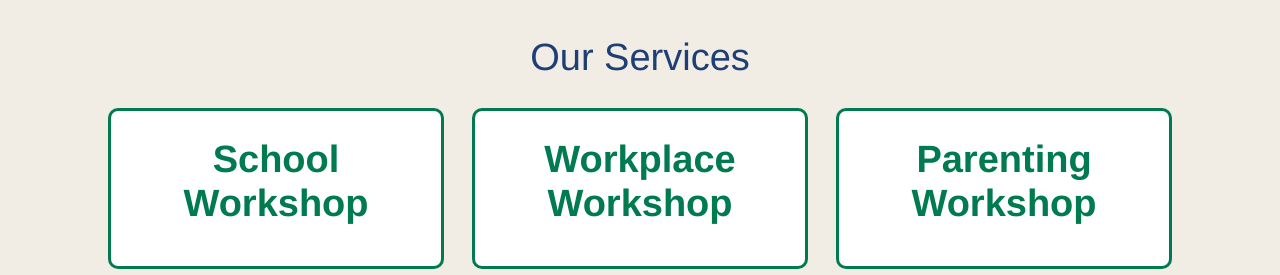
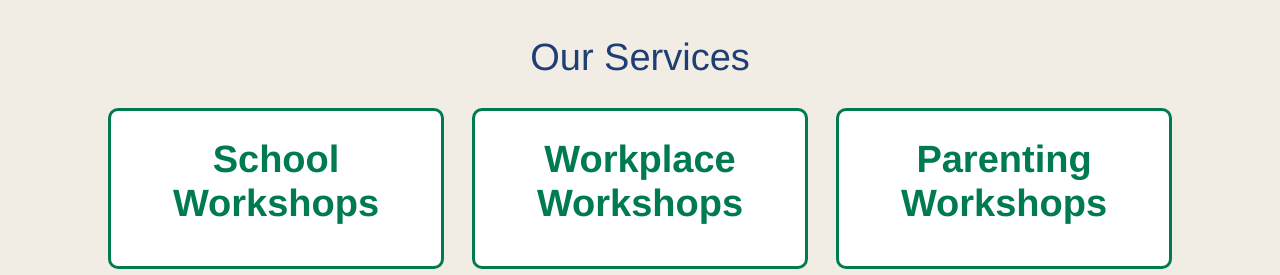
Before and after one commit to tahiaelkawas/linger-coaching, a Next.js app: page / in a window 1280 px wide. Shown: the part 2040-2315 px from the top of the page. Built offline with nearby package versions, Linux system fonts and the light colour scheme.

Commit message:
Update serviceBox.jsx

```diff
--- a/component/serviceBox.jsx
+++ b/component/serviceBox.jsx
@@ -6,15 +6,15 @@ import Link from 'next/link';
 const ServiceBox = () => {
   const ServiceData = [
     {
-      title: "School Workshop",
+      title: "School Workshops",
       link: "/school",
     },
     {
-      title: "Workplace Workshop",
+      title: "Workplace Workshops",
       link: "/workplace",
     },
     {
-      title: "Parenting Workshop",
+      title: "Parenting Workshops",
       link: "/parenting",
     },
   ]
```
